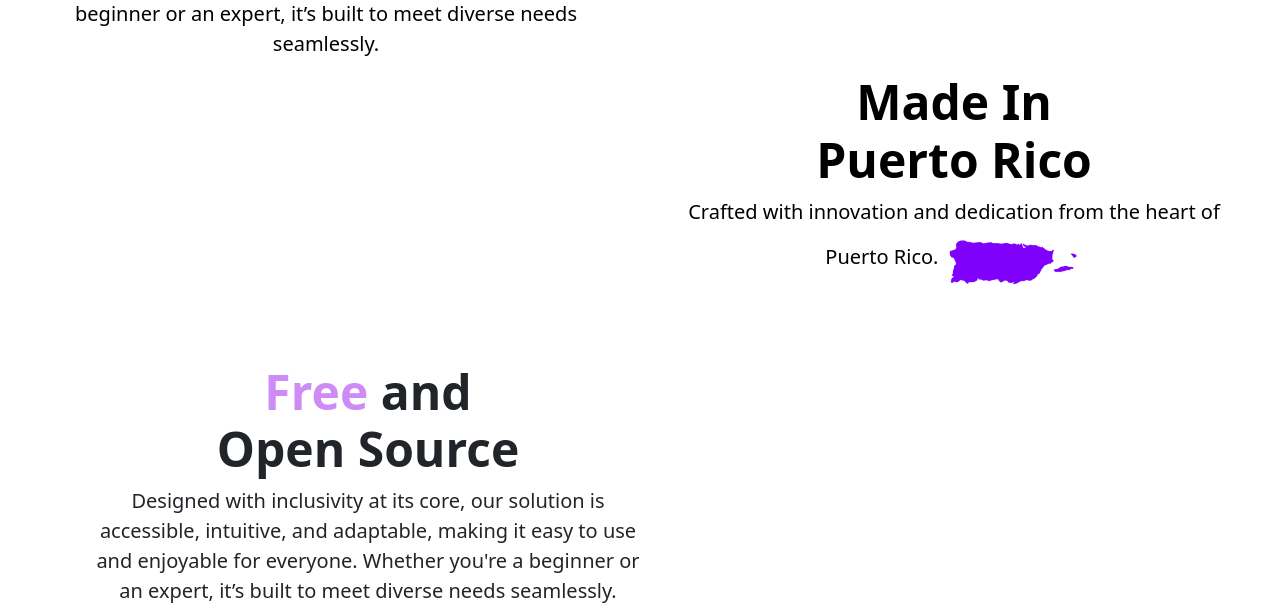
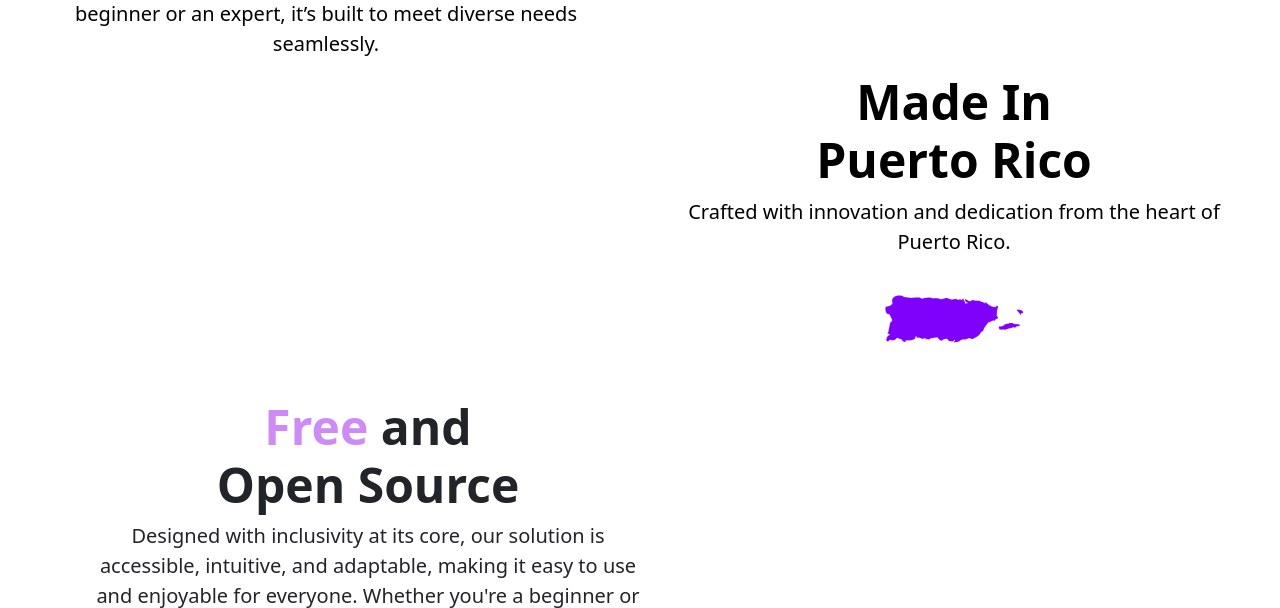
Before and after one commit to luismarrer/Probless-project, a Django app: page / in a window 1280 px wide. Shown: the part 1491-2099 px from the top of the page. Run offline with Django 5.2, Linux system fonts and the light colour scheme; some libraries are stand-ins or nearby versions.

Commit message:
Center image in home.html for improved layout

```diff
--- a/probless/core/templates/home.html
+++ b/probless/core/templates/home.html
@@ -97,8 +97,11 @@
         <h2 class="display-5 fw-bolder mt-5 pt-5 text-center mx-2">Made In <br> Puerto Rico</h2>
         <p class="lead fw-light mb-4 text-center mx-4">
           Crafted with innovation and dedication from the heart of Puerto Rico.
+        </p>
+        <div class="d-flex justify-content-center align-items-center">
           <img src="{% static 'puertorro.png' %}" class="w-25">
-        </p>
+        </div>
+
       </div>
 
 
```
